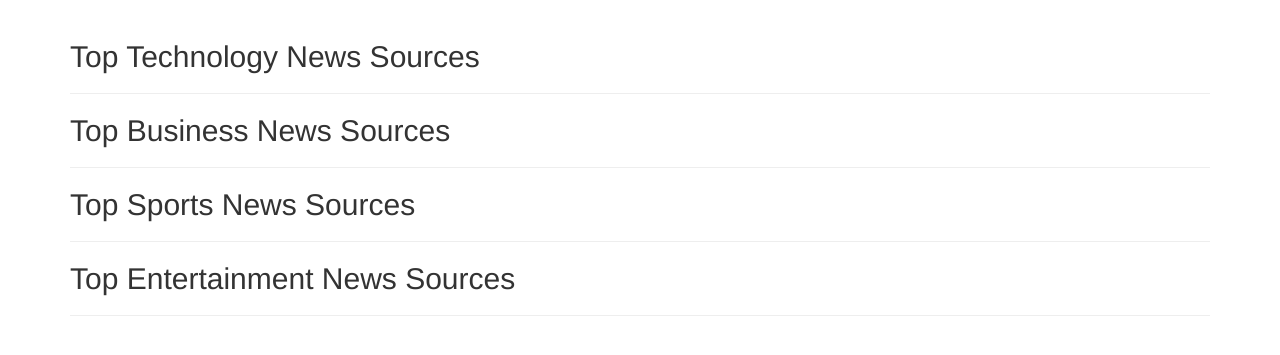
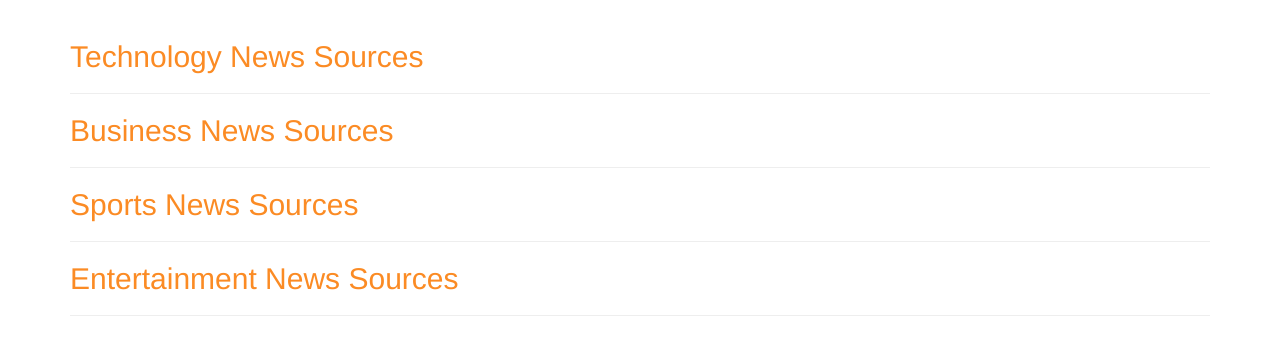
Before and after one commit to ndanu-josy/News-API, a Flask app: template app/templates/index.html in a window 1280 px wide. Shown: the part 52-407 px from the top of the page. Run offline with Flask 2, Linux system fonts and the light colour scheme; the template is opened without the code that fills it, so the values that code supplies are empty; some libraries are stand-ins or nearby versions.

Commit message:
Heading color for sources

```diff
--- a/app/templates/index.html
+++ b/app/templates/index.html
@@ -5,25 +5,22 @@
 <div class="container">
 
 
-        <h2> Top Technology News Sources</h2>
+        <h2 style="color: #fb8b24;">Technology News Sources</h2>
         <hr>
         {{ macro.displaySourceList(technology_sources)}}
 
 
-
-
-
-        <h2> Top Business News Sources</h2>
+        <h2 style="color: #fb8b24;">Business News Sources</h2>
         <hr>
         {{ macro.displaySourceList(sources)}}
 
 
 
-        <h2> Top Sports News Sources</h2>
+        <h2 style="color: #fb8b24;"> Sports News Sources</h2>
         <hr>
         {{ macro.displaySourceList(sports_sources)}}
 
-        <h2> Top Entertainment News Sources</h2>
+        <h2 style="color: #fb8b24;"> Entertainment News Sources</h2>
         <hr>
         {{ macro.displaySourceList(entertainment_sources)}}
 
```
